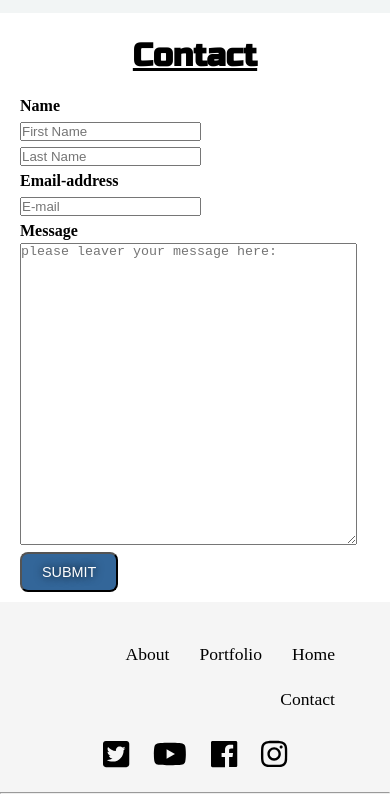
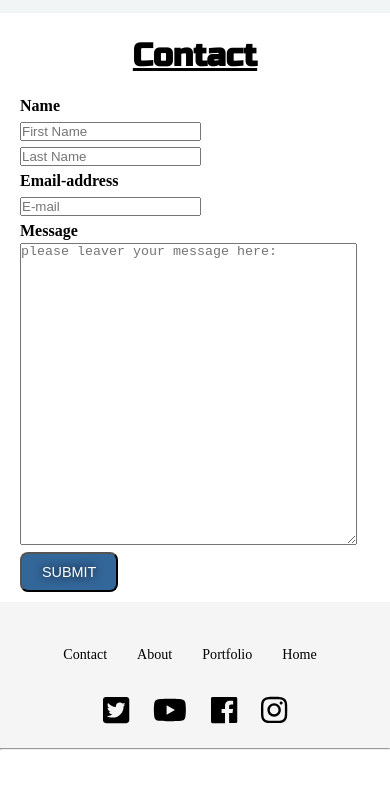
Before and after one commit to YangRai/newGitTest, a plain HTML site: page index.html in a window 390 px wide. Shown: the part 3446-4240 px from the top of the page. After the commit the page ends 4196 px from the top, so only its background shows below. Drawn offline with nearby package versions, Linux system fonts and the light colour scheme; a web font is replaced by a local one.

Commit message:
Update style.css

```diff
--- a/style.css
+++ b/style.css
@@ -226,3 +226,14 @@ article{
 
 
 }
+
+
+.footer-nav ul li{
+
+	font-size: 80%;
+
+}
+
+
+
+}
```
